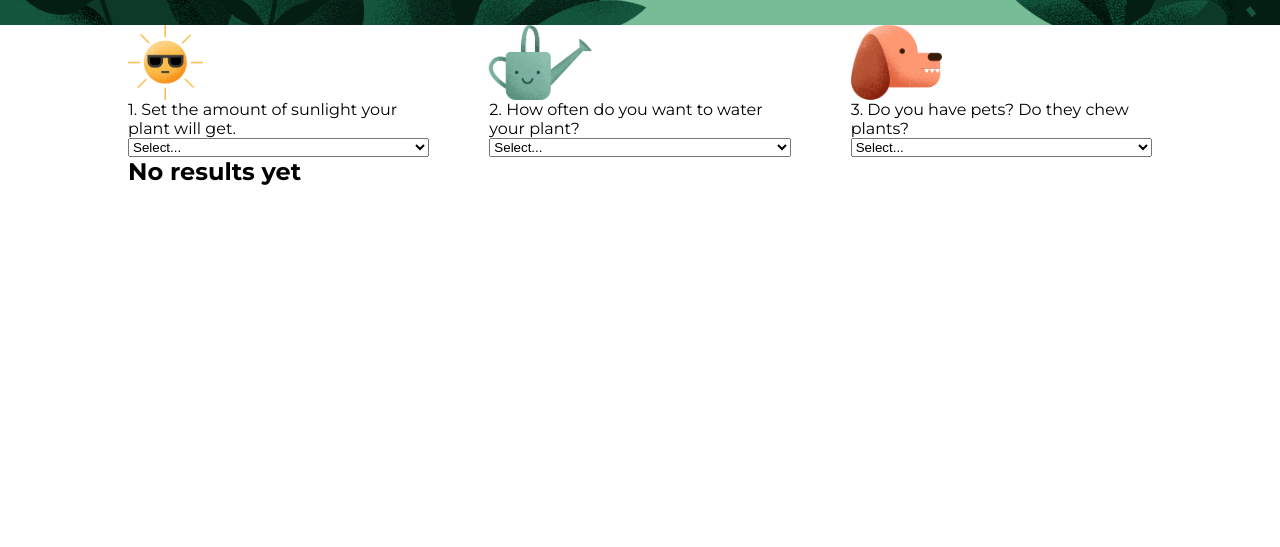
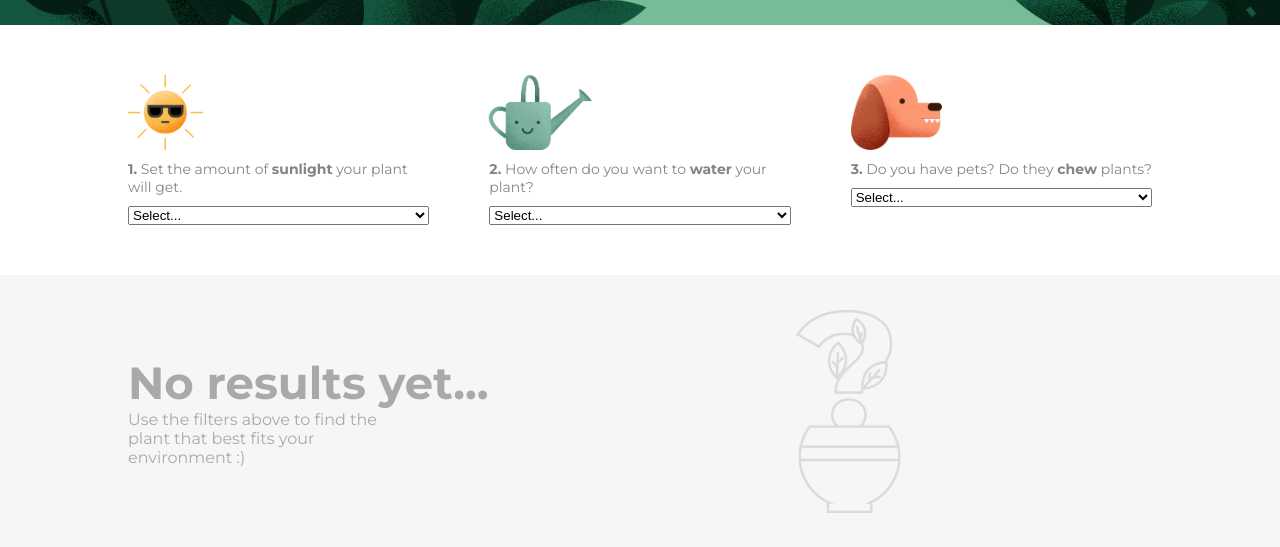
Before and after one commit to marcussousax/green-thumb, a website built with Parcel: page index.html in a window 1280 px wide. Shown: the part 387-934 px from the top of the page. Before the commit the page ends 800 px from the top, so only its background shows below. Built offline with nearby package versions, Linux system fonts and the light colour scheme.

Commit message:
Refactoring and create a function to display messages using template; Empty Filter Results styles

```diff
--- a/index.html
+++ b/index.html
@@ -38,15 +38,13 @@
     </div>
 </header>
 
-<main class="container">
-    <section class="filter-select-group"></section>
-    <section class="filter-results-list">
-        <h2>No results yet</h2>
-    </section>
+<main>
+    <section class="filter-section"></section>
+    <section class="filter-results-section"></section>
 
     <!-- HTML Template Area -->
     <template id="filter-template">
-        <article class="filter">
+        <article class="filter-block">
             <figure>
                 <img alt="" src="" />
                 <figcaption class="label"></figcaption>
@@ -59,6 +57,12 @@
     <template id="filter-results-template">
         <li></li>
     </template>
+    <template id="filter-results-empty-template">
+        <article class="container filter-empty">
+            <p class="section-title"></p>
+            <p class="section-subtitle"></p>
+        </article>
+    </template>
 </main>
 <!--  //  -->
 <script type="module" src="./index.js"></script>
--- a/index.js
+++ b/index.js
@@ -2,7 +2,7 @@ const FILTERS = [
     {
         key: 'sun',
         iconPath: require('./src/images/illustrations/sun.png'),
-        label: 'Set the amount of sunlight your plant will get.',
+        label: `Set the amount of <strong>sunlight</strong> your plant will get.`,
         options: ['no', 'low', 'high'],
         meta: {
             inverted: false
@@ -11,7 +11,7 @@ const FILTERS = [
     {
         key: 'water',
         iconPath: require('./src/images/illustrations/wateringcan.png'),
-        label: 'How often do you want to water your plant?',
+        label: `How often do you want to <strong>water</strong> your plant?`,
         options: ['rarely', 'daily', 'regularly'],
         meta: {
             inverted: true
@@ -20,7 +20,7 @@ const FILTERS = [
     {
         key: 'pets',
         iconPath: require('./src/images/illustrations/dog.png'),
-        label: 'Do you have pets? Do they chew plants? ',
+        label: `Do you have pets? Do they <strong>chew</strong> plants?`,
         options: ['yes', 'no'],
         meta: {
             inverted: false
@@ -30,14 +30,32 @@ const FILTERS = [
 
 
 function app() {
+    renderEmptyMessage('No results yet...', 'Use the filters above to find the plant that best fits your environment :)')
     createFilterWithTemplate(FILTERS)
 }
 
-function createFilterWithTemplate(filters) {
-    const filterPlaceholder = document.querySelector('.filter-select-group')
+
+// Display Generic messages on Filter Results Section
+function renderEmptyMessage(title, subtitle) {
+    const filterSection = document.querySelector('.filter-results-section')
+    const emptyTemplate = document.getElementById('filter-results-empty-template')
+    const emptyTemplateContent = document.importNode(emptyTemplate.content, true)
+    emptyTemplateContent.querySelector('.section-title').textContent = title
+    emptyTemplateContent.querySelector('.section-subtitle').textContent = subtitle
 
     const container = document.createElement('section')
-    container.classList.add('filter-container')
+    container.classList.add('filter-results-section')
+    container.appendChild(emptyTemplateContent)
+
+    filterSection.replaceWith(container)
+}
+
+function createFilterWithTemplate(filters) {
+    const filterSection = document.querySelector('.filter-section')
+
+    const container = document.createElement('div')
+    container.classList.add('container', 'filter-selects-container')
+
     const template = document.getElementById('filter-template')
 
     const filterState = {
@@ -56,7 +74,7 @@ function createFilterWithTemplate(filters) {
         const img = filterBlock.querySelector('img')
         img.src = filter.iconPath
         inverted && img.classList.add('is-inverted')
-        filterBlock.querySelector('.label').textContent = `${index + 1}. ${filter.label}`
+        filterBlock.querySelector('.label').innerHTML = `<strong>${index + 1}.</strong> ${filter.label}`
 
         for (const options of filterOptions) {
             let option = document.createElement('option')
@@ -77,23 +95,27 @@ function createFilterWithTemplate(filters) {
         container.appendChild(filterBlock)
     })
 
-    filterPlaceholder.replaceWith(container)
+    filterSection.appendChild(container)
 }
 
 function createFilterResultsWithTemplate(data) {
 
-    const filterResultsPlaceholder = document.querySelector('.filter-results-list')
+    const filterResultsPlaceholder = document.querySelector('.filter-results-section')
+
+    const container = document.createElement('section')
+    container.classList.add('filter-results-section')
 
     const ul = document.createElement('ul')
     ul.classList.add('filter-results-list')
+    container.appendChild(ul)
     const template = document.getElementById('filter-results-template')
+
     data.forEach(plant => {
         const plantCard = document.importNode(template.content, true)
         plantCard.querySelector('li').textContent = plant.name
-
         ul.appendChild(plantCard)
     })
-    filterResultsPlaceholder.replaceWith(ul)
+    filterResultsPlaceholder.replaceWith(container)
 }
 
 function tryFetchPlants(filterState) {
@@ -103,14 +125,11 @@ function tryFetchPlants(filterState) {
 
     const {sun, water, pets} = filterState
 
-    let placeholder = document.querySelector('.filter-results-list')
-    placeholder.innerHTML = '<h1>Loading...</h1>'
-
     return fetch(`https://front-br-challenges.web.app/api/v2/green-thumb/?sun=${sun}&water=${water}&pets=${pets}`)
         .then(response => response.json())
         .then(data => {
             if (data.status === 404) {
-                placeholder.innerHTML = `<h1>${data.error}</h1>`
+                renderEmptyMessage('No plants found', 'No plant was found with selected criteria.')
             } else {
                 createFilterResultsWithTemplate(data)
             }
--- /dev/null
+++ b/src/styles/filter.scss
@@ -0,0 +1,96 @@
+$COMPENSATION: 250px;
+
+.filter-section {
+  background: #fff;
+  padding: 50px 0;
+}
+
+.filter-selects-container {
+  display: flex;
+  justify-content: space-between;
+  padding-left: 0;
+  list-style-position: inside;
+
+  .filter-block {
+    display: flex;
+    flex-direction: column;
+    align-items: flex-start;
+    width: calc(100% / 3 - 40px);
+    color: #848484;
+
+    img {
+      display: block;
+      max-width: 103px;
+      max-height: 75px;
+      margin-bottom: 10px;
+
+      &.is-inverted {
+        transform: scaleX(-1);
+      }
+    }
+
+    .label {
+      font-size: 14px;
+    }
+
+    select {
+      width: 100%;
+      margin-top: 10px;
+    }
+  }
+}
+
+.filter-empty {
+  color: #A9A9A9;
+  background: transparent url('/src/images/illustrations/no-results.png') no-repeat calc(100% - #{$COMPENSATION}) center;
+  padding: 80px 0;
+
+  .section-title {
+    font-size: 45px;
+    font-weight: 700;
+  }
+
+  p {
+    margin: 0;
+    font-size: 16px;
+
+    &:not(.section-title) {
+      max-width: $COMPENSATION;
+    }
+  }
+}
+
+.filter-results-list {
+  color: #A9A9A9;
+  display: flex;
+  align-items: center;
+  justify-content: center;
+
+  .loading-results {
+    padding: 80px;
+  }
+}
+
+@media (max-width: $breakpoint) {
+  .filter-selects-container {
+    flex-direction: column;
+  }
+  .filter-selects-container {
+    .filter-block {
+      width: 100%;
+      margin: 20px 0;
+    }
+  }
+  .filter-results-section {
+    padding: 50px 0;
+  }
+  .filter-empty {
+    background-position: bottom center;
+    padding-bottom: $COMPENSATION;
+    padding-top: 0;
+
+    .section-title {
+      margin-bottom: 20px;
+    }
+  }
+}
--- a/src/styles/index.scss
+++ b/src/styles/index.scss
@@ -2,38 +2,11 @@
 @import "scaffolding";
 @import "helpers";
 @import "hero";
+@import "filter";
 
 .application-content {
   width: 900px;
   margin: 0 auto;
-  background: aqua;
-}
-
-.filter-container {
-  display: flex;
-  justify-content: space-between;
-  padding-left: 0;
-  list-style-position: inside;
-
-  .filter {
-    display: flex;
-    flex-direction: column;
-    align-items: flex-start;
-    width: calc(100% / 3 - 40px);
-    img {
-      display: block;
-      max-width: 103px;
-      max-height: 75px;
-
-      &.is-inverted {
-        transform: scaleX(-1);
-      }
-    }
-
-    select {
-      width: 100%
-    }
-  }
 }
 
 .container {
@@ -42,7 +15,7 @@
   margin: 0 auto;
 }
 
-@media (max-width: 600px) {
+@media (max-width: $breakpoint) {
   .container {
     max-width: 65%;
     margin: 0 auto;
--- a/src/styles/scaffolding.scss
+++ b/src/styles/scaffolding.scss
@@ -10,6 +10,7 @@ html {
 
 body {
   font-family: var(--main-font-family);
+  background: #F6F6F6;
   margin: 0;
 }
 
--- a/src/styles/variables.scss
+++ b/src/styles/variables.scss
@@ -8,3 +8,5 @@
   --size-md: 10px;
   --size-lg: 15px;
 }
+
+$breakpoint: 600px;
```
